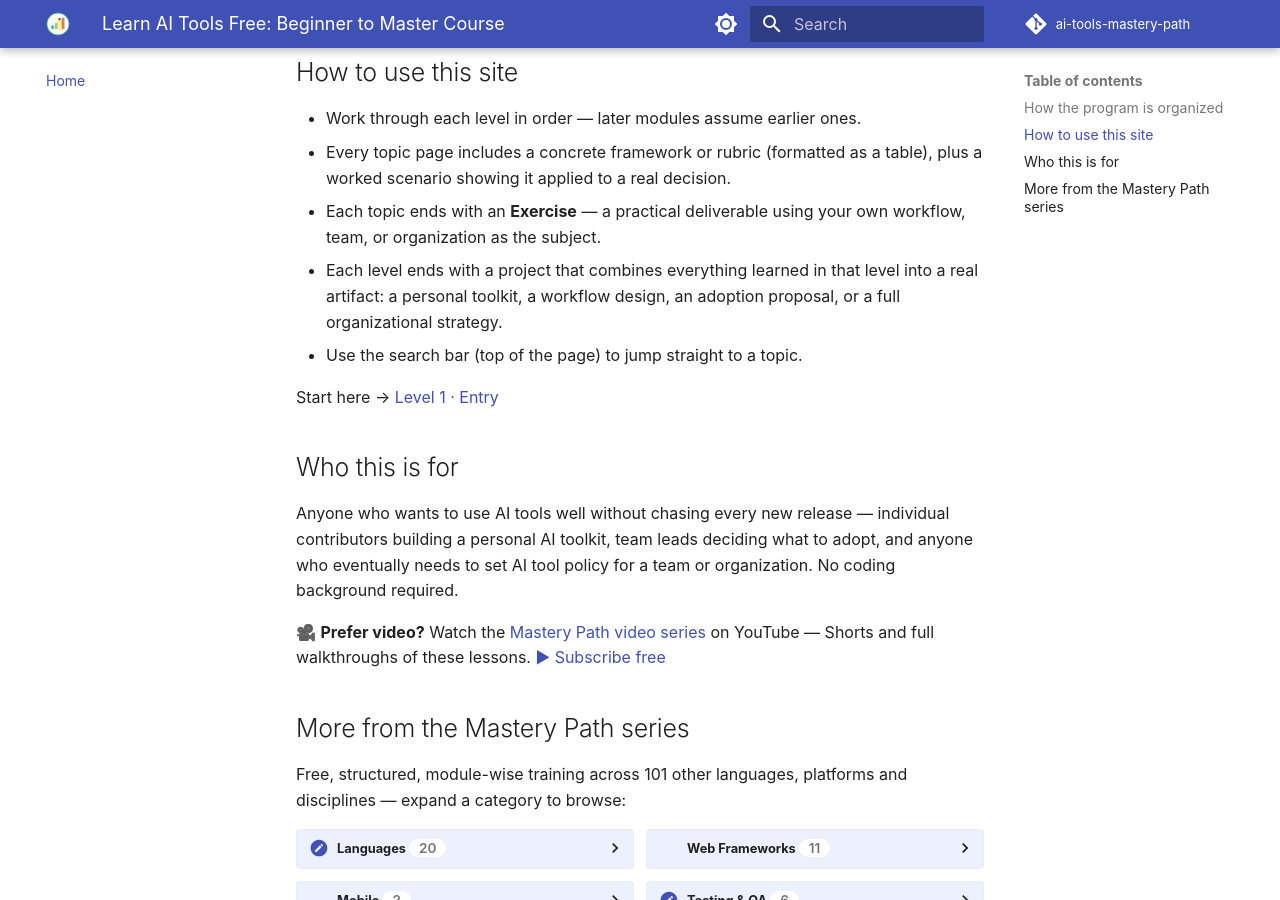
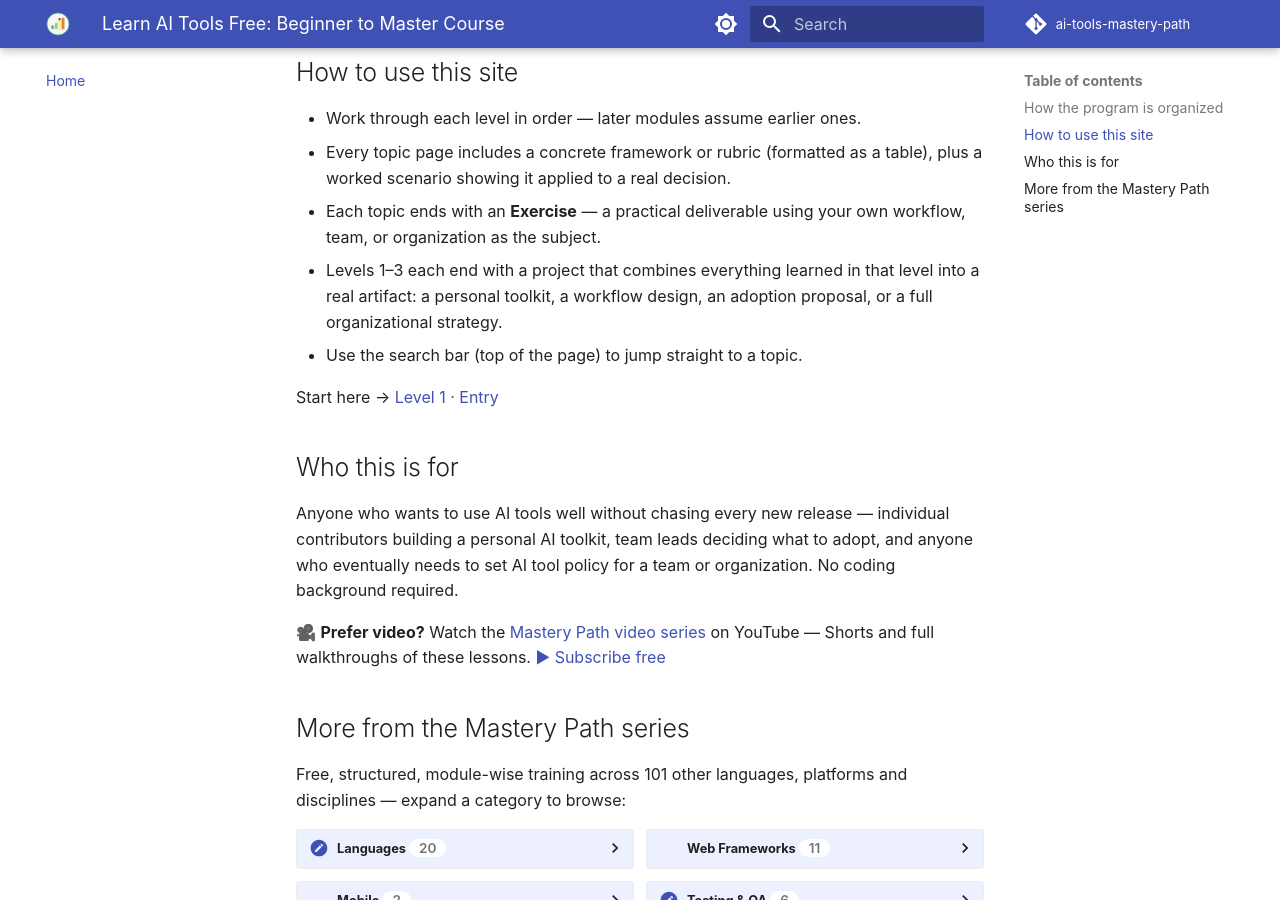
Before and after one commit to SIGILIPELLI/ai-tools-mastery-path, an MkDocs documentation site: the page built from docs/index.md, in a window 1280 px wide and 900 px high, scrolled down 1222 px. Built offline with MkDocs 1.6.1 and Material for MkDocs 9.7.7, drawn with Linux system fonts in a browser that asks for light colours; comment, search, counter and statistics services are not loaded.

```diff
--- a/docs/index.md
+++ b/docs/index.md
@@ -36,8 +36,7 @@ yourself, see [AI/ML Mastery Path](https://learnmasterypath.com/ai-ml-mastery-pa
   table), plus a worked scenario showing it applied to a real decision.
 - Each topic ends with an **Exercise** — a practical deliverable using your
   own workflow, team, or organization as the subject.
-- Each level ends with a project that combines everything learned in that
-  level into a real artifact: a personal toolkit, a workflow design, an
+- Levels 1–3 each end with a project that combines everything learned in that level into a real artifact: a personal toolkit, a workflow design, an
   adoption proposal, or a full organizational strategy.
 - Use the search bar (top of the page) to jump straight to a topic.
 
```
